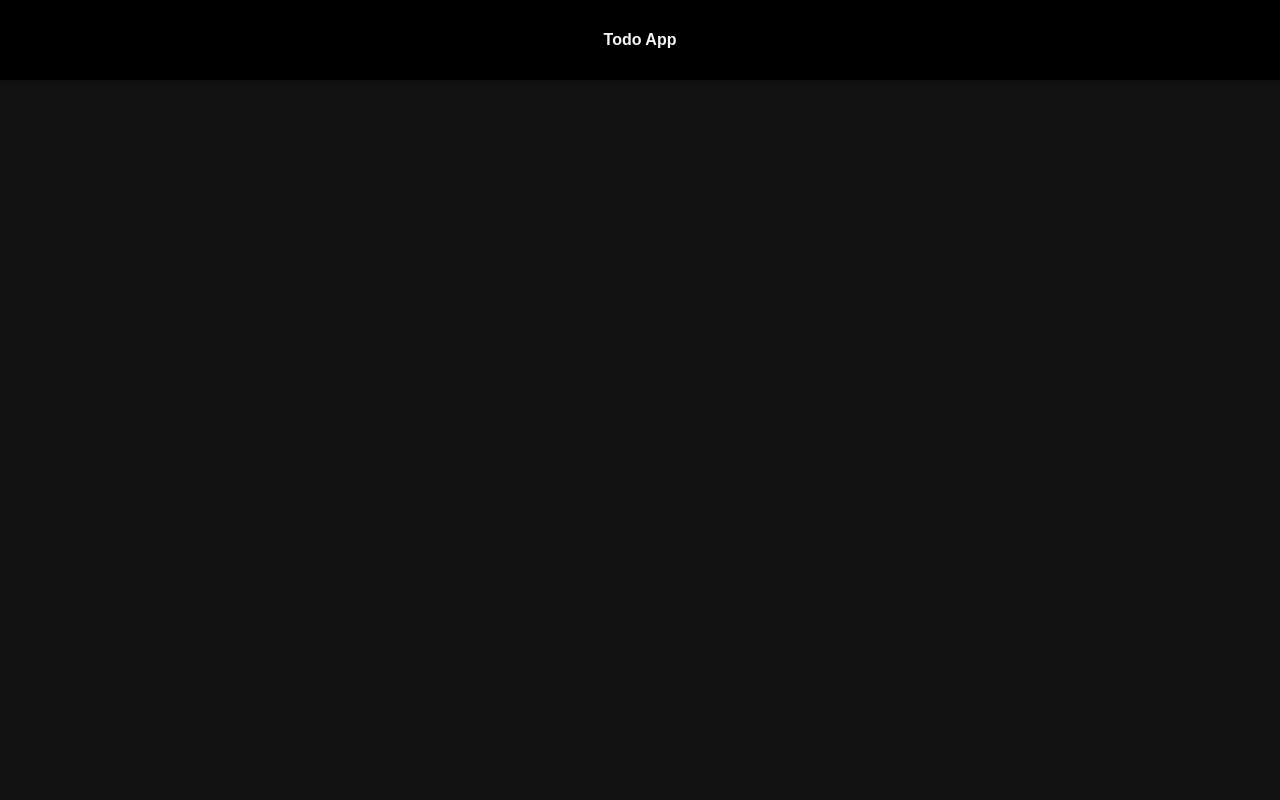
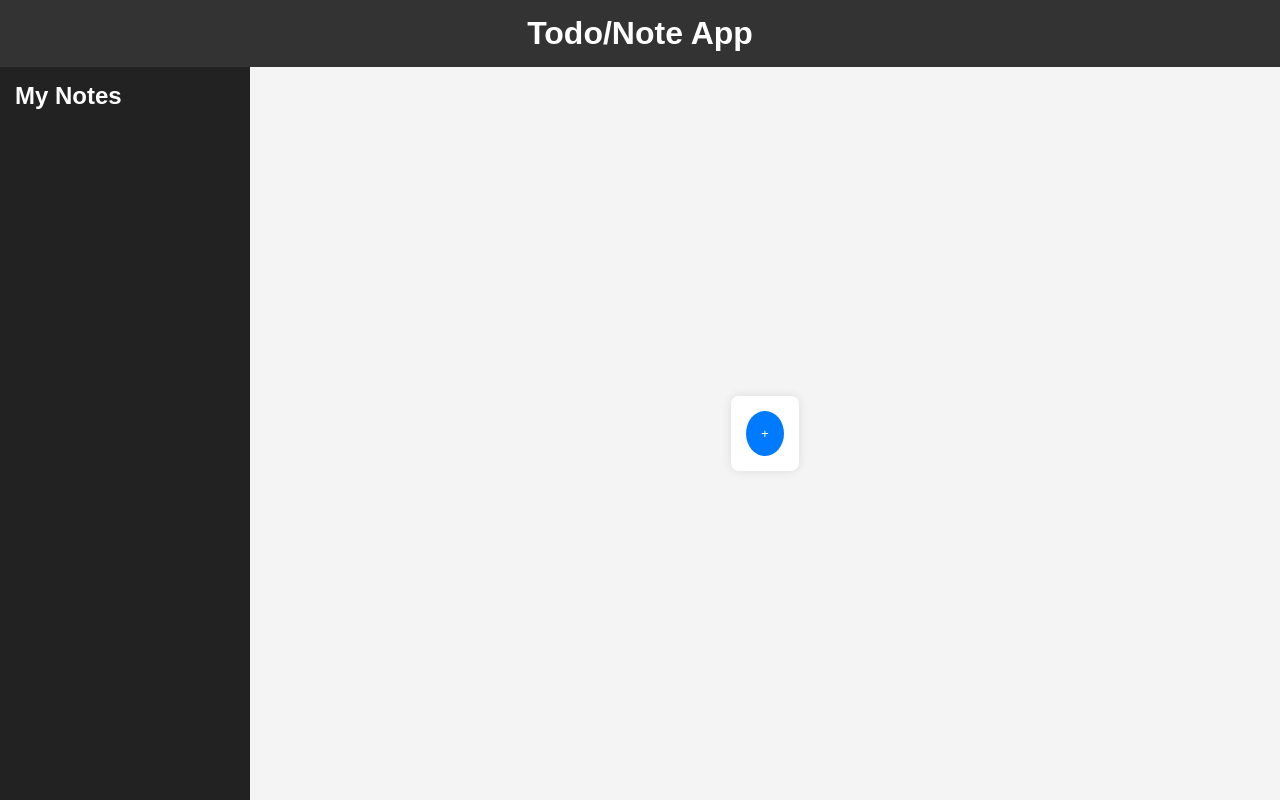
Before and after one commit to majid-tech/todoApp, a website built with webpack: page src/index.html in a window 1280 px wide. Built offline with nearby package versions, Linux system fonts and the light colour scheme.

Commit message:
rendered new styles

```diff
--- a/src/index.html
+++ b/src/index.html
@@ -6,14 +6,20 @@
     <title>Todo App</title>
 </head>
 <body>
-    <header>Todo App</header>
-
-    <div id="sidenav">
-
+    <header>
+        <h1>Todo/Note App</h1>
+        <button id="menu-btn">&#9776;</button>
+    </header>
+    <div class="container">
+        <aside id="sidebar">
+            <h2>My Notes</h2>
+            <ul id="todo-list"></ul>
+        </aside>
+        <main>
+            <div class="todo-input">
+                <button id="add-btn">+</button>
+            </div>
+        </main>
     </div>
-
-    <main id="content">
-
-    </main>
 </body>
 </html>
--- a/src/index.js
+++ b/src/index.js
@@ -1 +1,6 @@
 import './styles.css';
+
+document.getElementById('menu-btn').addEventListener('click', function() {
+    const sidebar = document.getElementById('sidebar');
+    sidebar.style.transform = sidebar.style.transform === 'translateX(0px)' ? 'translateX(-100%)' : 'translateX(0px)';
+});
--- a/src/styles.css
+++ b/src/styles.css
@@ -1,44 +1,90 @@
-*{
+* {
     margin: 0;
     padding: 0;
     box-sizing: border-box;
+    font-family: Arial, sans-serif;
 }
 
-/*
-Dark Base Color: #121212 (Deep Charcoal Black)
-Accent Color 1: #BB86FC (Soft Neon Purple)
-Accent Color 2: #03DAC6 (Vibrant Cyan-Teal)
-*/
-
-body{
-    font-family: "Poppins", sans-serif;
-    background-color: #121212;
+body {
+    display: flex;
+    flex-direction: column;
+    height: 100vh;
+    background: #f4f4f4;
 }
 
-/*
-Primary Text (Main Content & Readability)
-Light Gray: #E0E0E0 → Soft on the eyes, high contrast but not too harsh.
-Off-White: #F5F5F5 → Slightly warmer than pure white, reduces strain.
-Secondary Text (Subtle UI Elements, Less Emphasis)
-Medium Gray: #B0B0B0 → Works well for less important text like captions.
-Muted Cyan: #81D4C8 → A softer version of the teal accent for highlights.
-Highlight Text (When Using Accent Colors for Emphasis)
-Bright Purple: #D0AFFF → A lighter version of #BB86FC, good for interactive elements.
-Soft Teal: #66FFF0 → A less intense version of #03DAC6 for links or buttons.
-Text for High Contrast Needs
-Pure White: #FFFFFF → Best for maximum contrast but can be too sharp on dark backgrounds.
-Almost White: #F8F9FA → Softer alternative to pure white.
-*/
-
-header{
-    height: 10vh;
-    /* background-color: #BB86FC; */
-    background-color: black;
-    color: #F5F5F5;
+header {
     display: flex;
     justify-content: center;
     align-items: center;
-    font-weight: bold;
-    font-size: medium;
-    box-shadow: 0 2px 5px rgba(0, 0, 0, 0.2);
+    background: #333;
+    color: white;
+    padding: 15px;
 }
+
+#menu-btn {
+    font-size: 1.5rem;
+    background: none;
+    border: none;
+    color: white;
+    cursor: pointer;
+    display: none;
+}
+
+.container {
+    display: flex;
+    flex: 1;
+}
+
+aside {
+    width: 250px;
+    background: #222;
+    color: white;
+    padding: 15px;
+    transition: transform 0.3s ease;
+}
+
+ul {
+    list-style: none;
+    margin-top: 10px;
+}
+
+main {
+    flex: 1;
+    display: flex;
+    justify-content: center;
+    align-items: center;
+    flex-direction: column;
+}
+
+.todo-input {
+    display: flex;
+    gap: 10px;
+    background: white;
+    padding: 15px;
+    border-radius: 8px;
+    box-shadow: 0px 0px 10px rgba(0,0,0,0.1);
+}
+
+
+button {
+    padding: 15px 15px;
+    background: #007BFF;
+    color: white;
+    border: none;
+    border-radius: 50%;
+    cursor: pointer;
+}
+
+@media (max-width: 768px) {
+    aside {
+        position: absolute;
+        left: 0;
+        top: 0;
+        height: 100vh;
+        transform: translateX(-100%);
+    }
+
+    #menu-btn {
+        display: block;
+    }
+}
```
Also changed, not shown: dist/index.html, dist/main.js.
